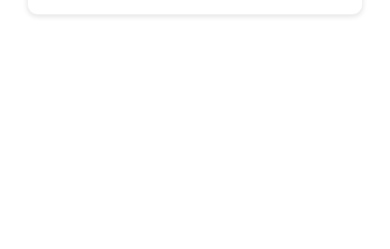
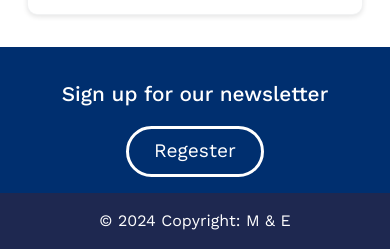
Before and after one commit to A-mansur/EventSite, a plain HTML site: page index.html in a window 390 px wide. Shown: the part 4185-4434 px from the top of the page. Before the commit the page ends 4216 px from the top, so only its background shows below. Drawn offline with nearby package versions, Linux system fonts and the light colour scheme.

Commit message:
I add the footer

```diff
--- a/index.html
+++ b/index.html
@@ -187,5 +187,14 @@
           </div>
       </div>
   </section>
+
+  <!-- ? FOOTER SECTION -->
+  <footer>
+    <div class="upper__side">
+        <p>Sign up for our newsletter</p>
+        <a href="#">Regester</a>
+    </div>
+    <p>&#169 2024 Copyright: M & E</p>
+</footer>
   </body>
 </html>
--- a/styles.css
+++ b/styles.css
@@ -240,3 +240,60 @@ section {
         grid-template-columns: 1fr;
     }
 }
+
+/* Footer */
+
+footer {
+    width: 100%;
+    background-color: #1E2850;
+    text-align: center;margin-top: 1rem;
+}
+
+footer .upper__side {
+    display: flex;
+    align-items: center;
+    gap: 1rem;
+    justify-content: center;
+    padding-block: 2rem;
+    background-color: #002F6F;
+}
+
+.upper__side p {
+    font-size: 1.3em;
+    color: #fff;
+    font-weight: 500;
+}
+
+.upper__side a {
+    text-decoration: none;
+    color: #fff;
+    font-size: 1.3em;
+    border: 3px solid #fff;
+    padding: 10px 30px;
+    border-radius: 50px;
+}
+
+footer p {
+    color: #fff;
+    font-size: 1em;
+    padding-block: 1rem;
+}
+
+
+@media (max-width: 500px) {
+
+    footer .upper__side {
+        flex-direction: column;
+        gap: 0;
+    }
+
+    footer .upper__side {
+        padding-block: 1rem;
+    }
+
+    .upper__side a {
+        font-size: 1.2em;
+        padding: 8px 25px;
+        border-radius: 50px;
+    }
+}
```
